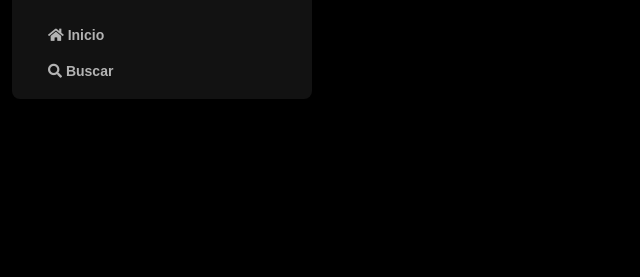
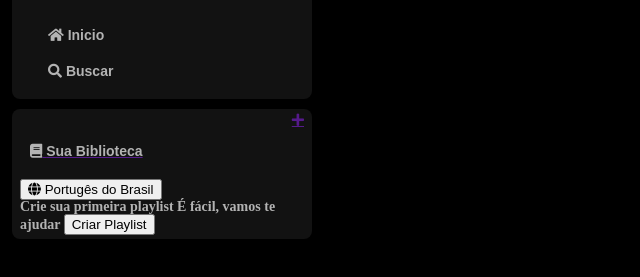
Before and after one commit to IgorFonseca7/Spotify, a plain HTML site: page index.html in a window 1280 px wide. Shown: the part 63-340 px from the top of the page, without its empty margins (0-640 px from the left). Drawn offline with Linux system fonts and the light colour scheme.

Commit message:
Add files via upload

```diff
--- a/index.html
+++ b/index.html
@@ -17,7 +17,6 @@
                     <img src="./assets/icons/logo-spotify.png" alt="logo do spotify">
                 </a>
                 </div>
-                <div>
                     <ul>
                         <li>
                             <a href="">
@@ -30,9 +29,44 @@
                             <span>Buscar</span>
                         </li>
                     </ul>
+                </nav>
+
+                    <div class="library">
+                    <div class="library__content">
+                        <button class="library__button">
+                            <span class="fa fas fa-book"></span>
+                            <span>Sua Biblioteca</span>
+                        </button>
+                        <span class="fa fa-plus"></span>
+                    </div>
+
+                    <section class="section-playlist"</section>
+
+                <div class="Cookies">
+                    <a href=">Cookies"></a>
                 </div>
+
+                <div class="languages">
+                    <button class="languages__button">
+                        <span class="fa fa-globe"></span>
+                        <span>Portugês do Brasil</span>
+                    </button>
+                </div>
+
+
+                    <section class="section-playlist">
+                        <div class="section-playlist__content">
+                            <span class="text title">Crie sua primeira
+                            playlist</span>
+                            <span class="text subtitle">É fácil, vamos te
+                                ajudar</span>
+                                <button class="section-playlist__button">
+                                    <span>Criar Playlist</span>
+                                </button>
+                        </div>
+                </section>
             </div>
-        </nav>
+    </div>
     </div>
 </body>
 </html>
--- a/style.css
+++ b/style.css
@@ -45,3 +45,35 @@ body {
     font-size: 14px;
     font-family: "DM Sans", sans-serif;
 }
+
+.library {
+    background-color: #121212;
+    border-radius: 8px;
+    display: flex;
+    justify-content: space-between;
+    flex-direction: column;
+    padding: 4px 8px;
+    color: #b3b3b3;
+    font-weight: 600;
+    font-size: 14px;
+    margin-top: 10px;
+}
+
+.library .library__content {
+    display: flex;
+    justify-content: space-between;
+}
+
+.library .library__button{
+    margin-top: 10px;
+    color: #b3b3b3;
+    background-color: transparent;
+    border: 0px;
+    font-size: 14px;
+    font-weight: 700;
+    font-family: "DM Sans", sans-serif;
+    text-align: center;
+    text-decoration: none;
+    text-transform: none;
+    padding: 20px 10px;
+}
```
